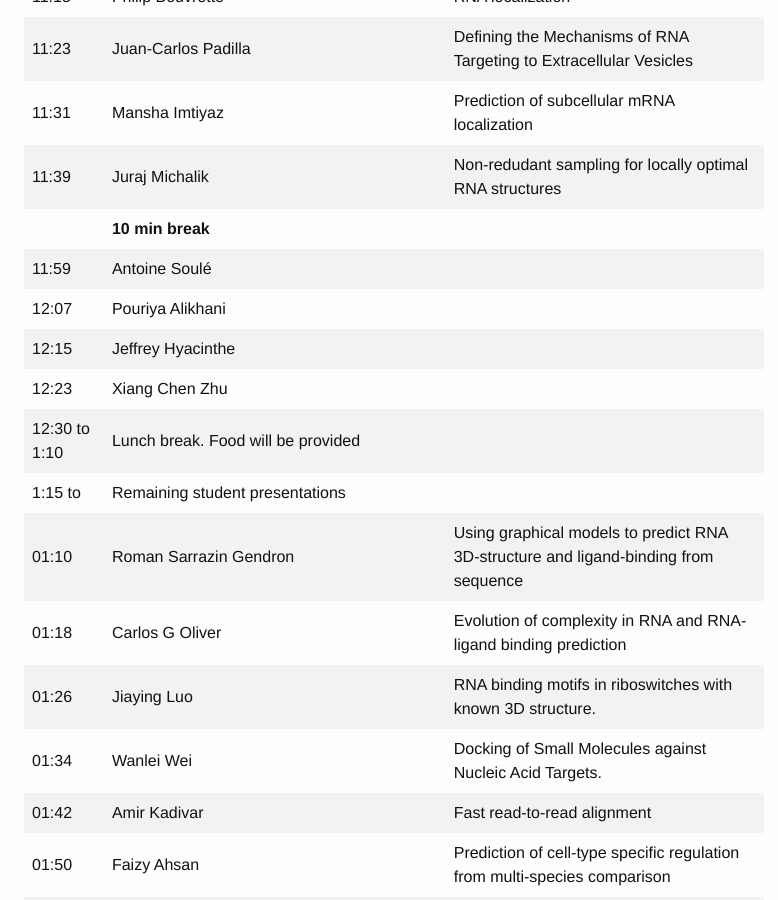
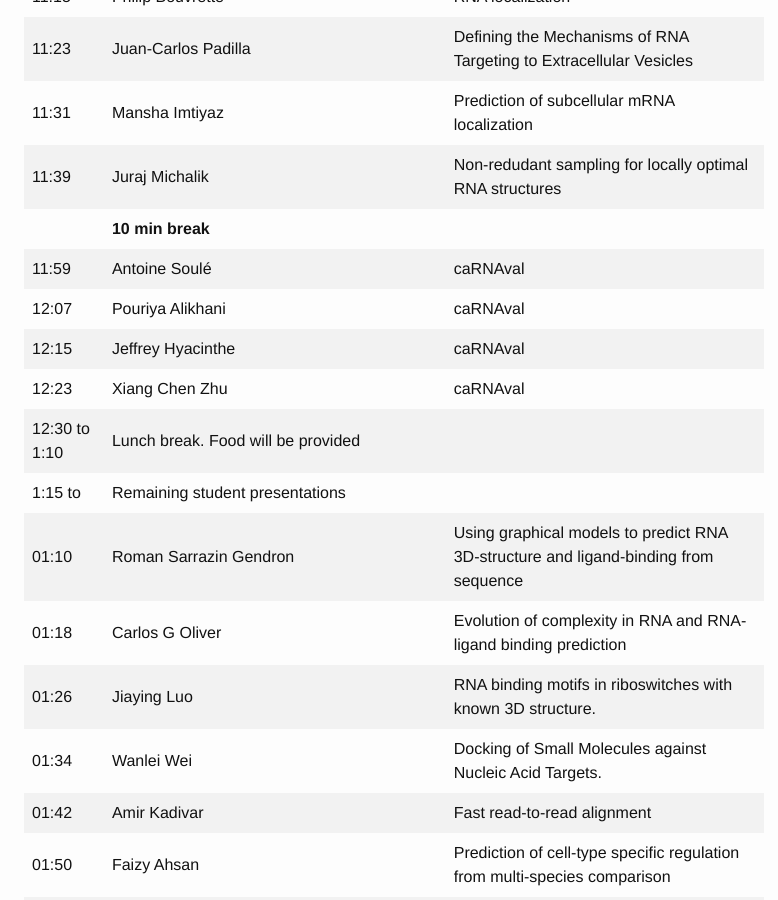
Before and after one commit to cgoliver/cgoliver.github.io, a Jekyll site: the page built from rna.md, in a window 1280 px wide and 900 px high, scrolled down 1026 px. Shown: the whole window, without its empty margins (246-1024 px from the left). Built offline with Jekyll 4.4.1, drawn with Linux system fonts in a browser that asks for light colours.

Commit message:
carnaval

```diff
--- a/rna.md
+++ b/rna.md
@@ -52,10 +52,10 @@ tr:nth-child(odd){background-color: #f2f2f2}
 | 11:31          | Mansha Imtiyaz                                                                                      | Prediction of subcellular mRNA localization                                         |
 | 11:39          | Juraj Michalik                                                                                      | Non-redudant sampling for locally optimal RNA structures                            |
 |                | **10 min break**                                                                                        |                                                                                     |
-| 11:59          | Antoine Soulé                                                                                       |                                                                            |
-| 12:07          | Pouriya Alikhani                                                                                    |                                                                            |
-| 12:15          | Jeffrey Hyacinthe                                                                                   |                                                                            |
-| 12:23          | Xiang Chen Zhu                                                                                      |                                                                            |
+| 11:59          | Antoine Soulé                                                                                       | caRNAval                                                                           |
+| 12:07          | Pouriya Alikhani                                                                                    | caRNAval                                                                           |
+| 12:15          | Jeffrey Hyacinthe                                                                                   | caRNAval                                                                           |
+| 12:23          | Xiang Chen Zhu                                                                                      | caRNAval                                                                           |
 | 12:30 to 1:10  | Lunch break. Food will be provided                                                                  |                                                                                     |
 | 1:15 to        | Remaining student presentations                                                                     |                                                                                     |
 | 01:10          | Roman Sarrazin Gendron                                                                              | Using graphical models to predict RNA 3D-structure and ligand-binding from sequence |
```
